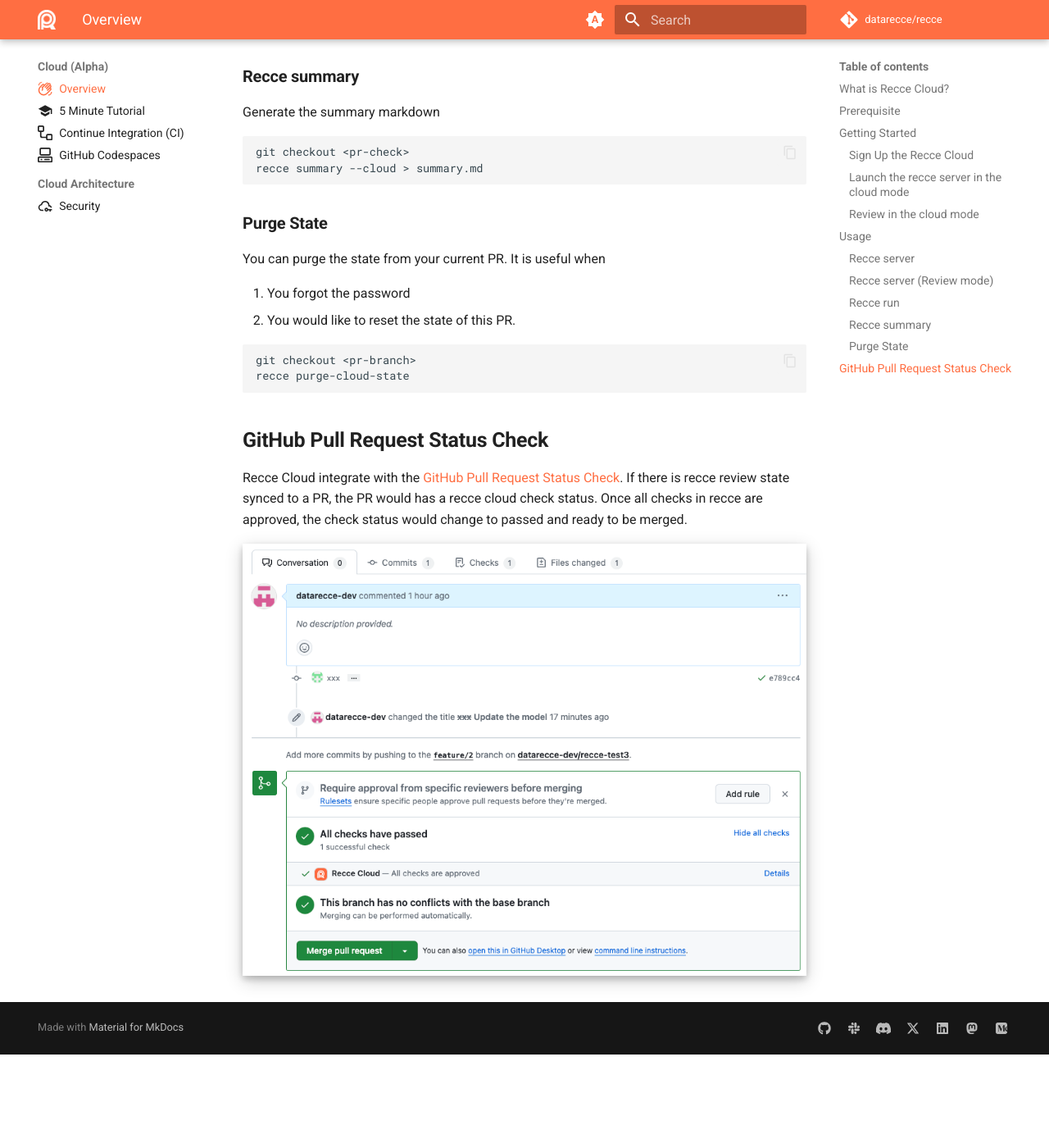
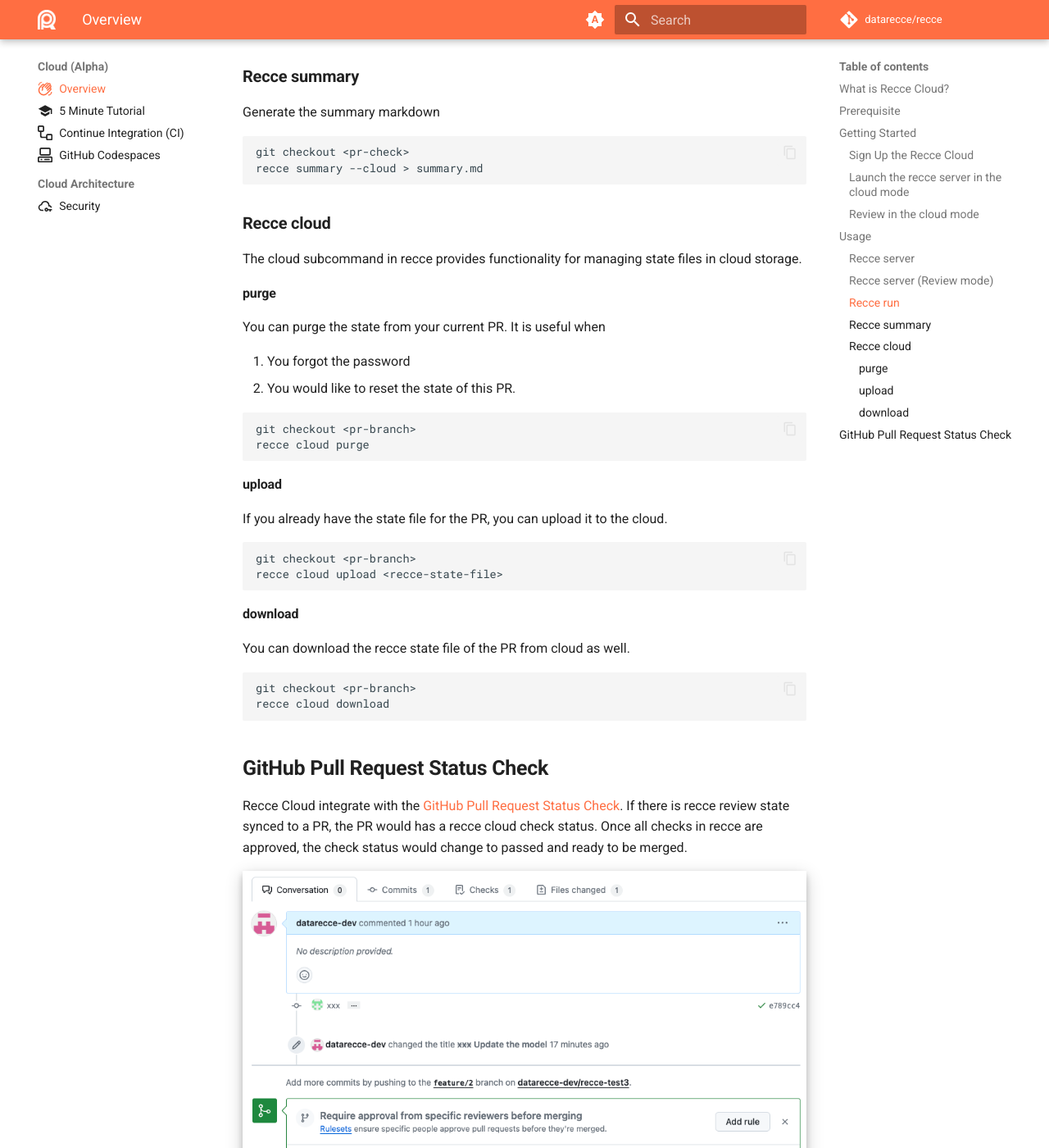
Before and after one commit to DataRecce/recce-documentation, an MkDocs documentation site: the page built from docs/docs/recce-cloud/index.md, in a window 1280 px wide and 1400 px high, scrolled down 3188 px. Shown: the whole window at 82% size. Built offline with MkDocs 1.6.1 and Material for MkDocs 9.7.7, drawn with Linux system fonts in a browser that asks for light colours; comment, search, counter and statistics services are not loaded; before the commit the page ends 4474 px from its top, so only the background shows below that.

Commit message:
Add doc for cloud subcommand
Signed-off-by: Wei-Chun, Chang <wcchang@infuseai.io>

````diff
--- a/docs/docs/recce-cloud/index.md
+++ b/docs/docs/recce-cloud/index.md
@@ -111,7 +111,11 @@
 recce summary --cloud > summary.md
 ```
 
-### Purge State
+### Recce cloud
+
+The cloud subcommand in recce provides functionality for managing state files in cloud storage.
+
+#### purge
 
 You can purge the state from your current PR. It is useful when
 
@@ -120,7 +124,25 @@
 
 ```shell
 git checkout <pr-branch>
-recce purge-cloud-state
+recce cloud purge
+```
+
+#### upload
+
+If you already have the state file for the PR, you can upload it to the cloud.
+
+```shell
+git checkout <pr-branch>
+recce cloud upload <recce-state-file>
+```
+
+#### download
+
+You can download the recce state file of the PR from cloud as well.
+
+```shell
+git checkout <pr-branch>
+recce cloud download
 ```
 
 ## GitHub Pull Request Status Check
````
